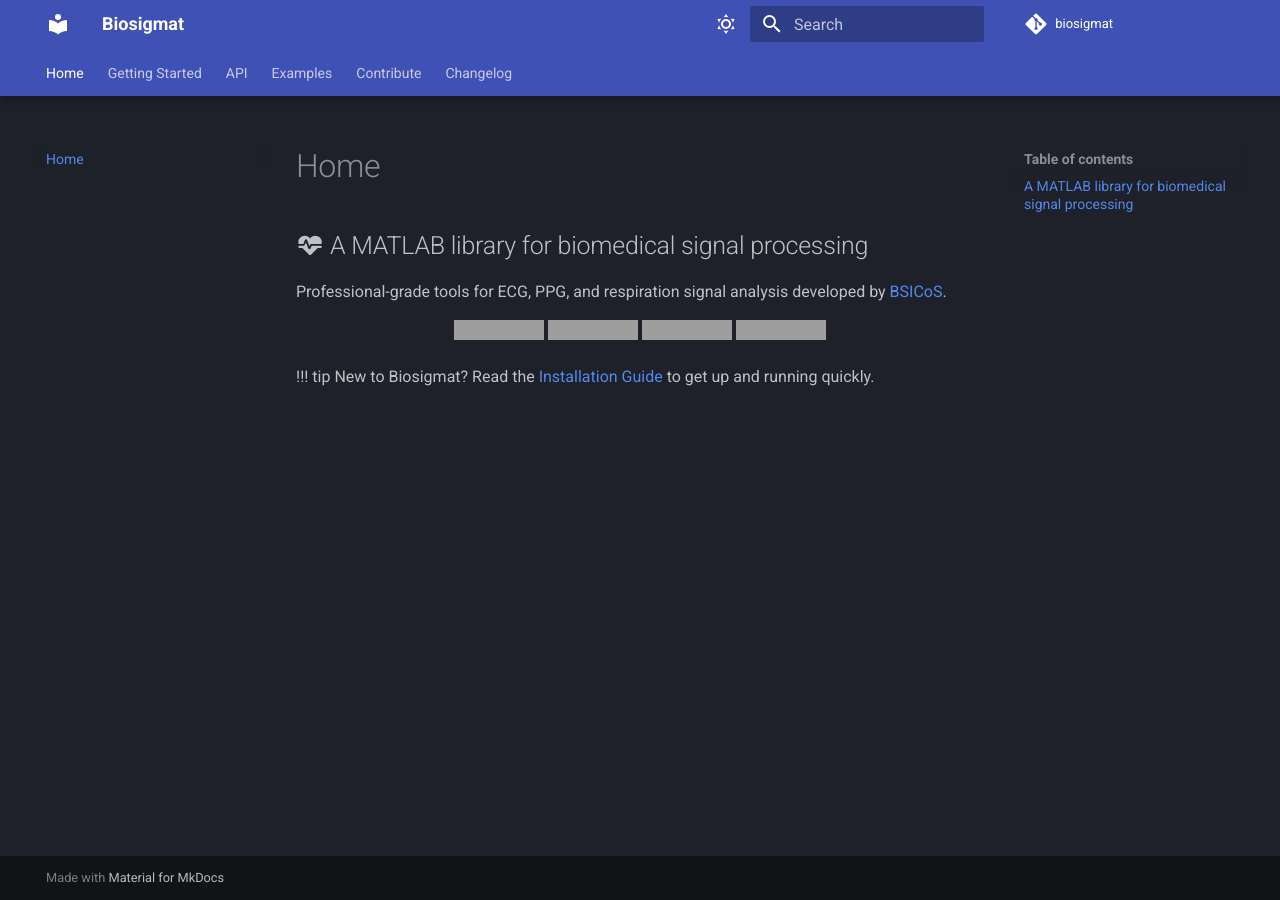
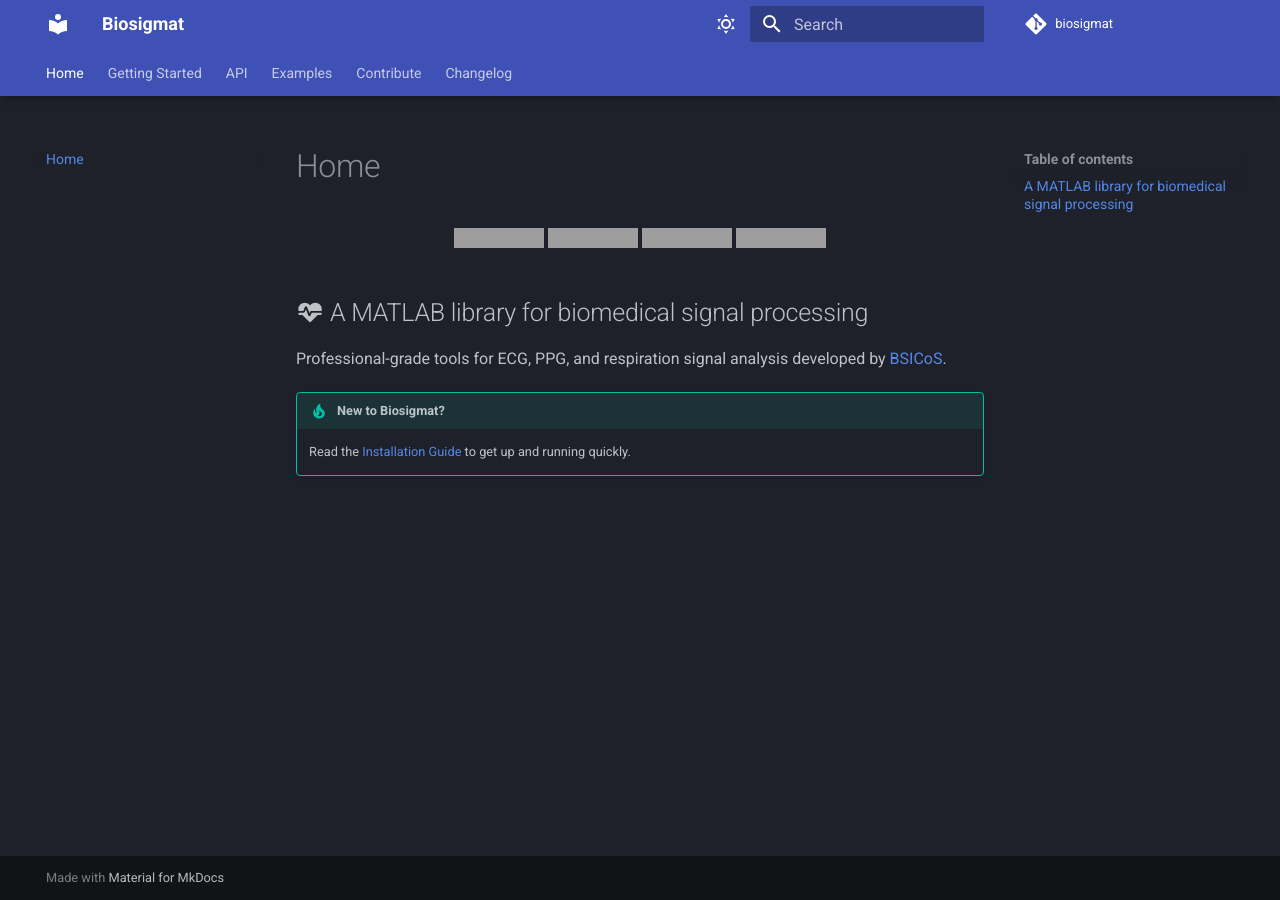
Before and after one commit to BSICoS/biosigmat, an MkDocs documentation site: the page built from docs/index.md, in a window 1280 px wide. Built offline with MkDocs 1.6.1 and Material for MkDocs 9.7.7, drawn with Linux system fonts in a browser that asks for light colours; comment, search, counter and statistics services are not loaded; some of the changed lines change nothing that is shown; grey boxes are pictures that could not be loaded.

Commit message:
Fix tip dialog

```diff
--- a/docs/index.md
+++ b/docs/index.md
@@ -1,11 +1,6 @@
 ---
 title: Home
 ---
-
-## :material-heart-pulse: A MATLAB library for biomedical signal processing
-
-Professional-grade tools for ECG, PPG, and respiration signal analysis developed by [BSICoS](https://bsicos.i3a.es/es/).
-
 
 <div align="center" markdown>
 
@@ -16,5 +11,10 @@
 
 </div>
 
-!!! tip New to Biosigmat?
+## :material-heart-pulse: A MATLAB library for biomedical signal processing
+
+Professional-grade tools for ECG, PPG, and respiration signal analysis developed by [BSICoS](https://bsicos.i3a.es/es/).
+
+
+!!! tip "New to Biosigmat?"
     Read the [Installation Guide](getting-started/installation.md) to get up and running quickly.
```
